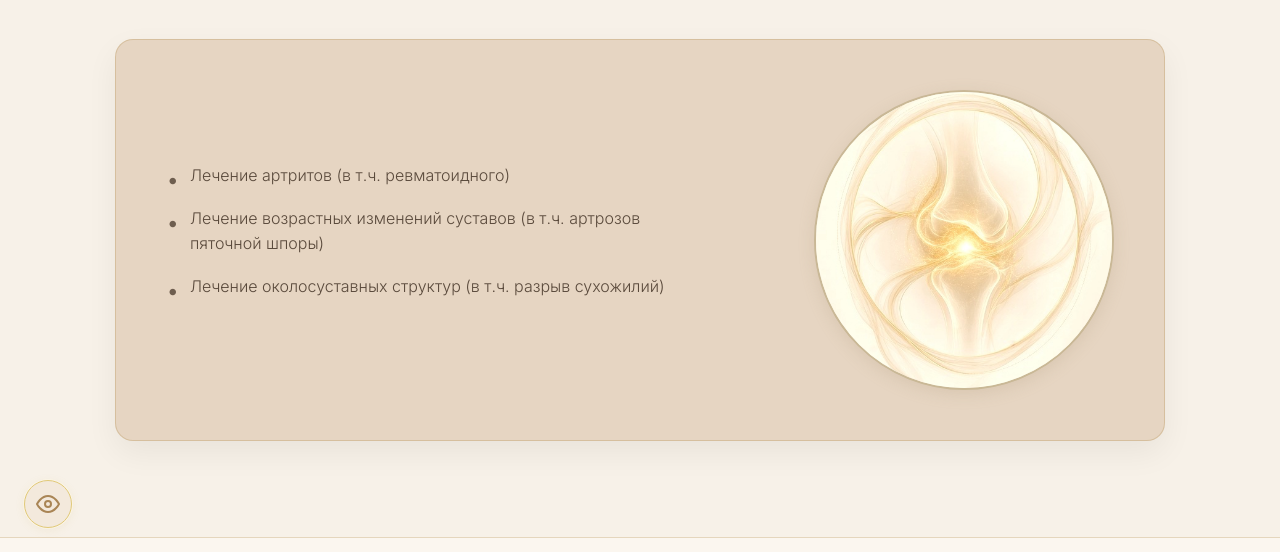
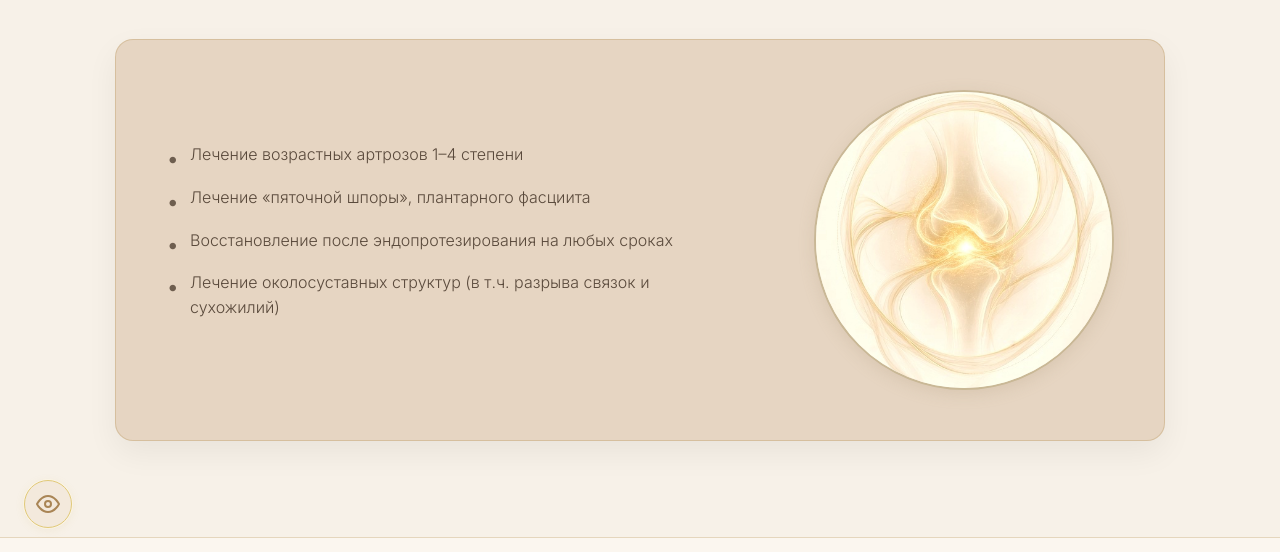
Before and after one commit to andronatievelina-hue/citadel_phisio, a plain HTML site: page landing-joints.html in a window 1280 px wide. Shown: the part 248-800 px from the top of the page. Drawn offline with nearby package versions, Linux system fonts and the light colour scheme.

Commit message:
Обновление сайта

```diff
--- a/landing-joints.html
+++ b/landing-joints.html
@@ -51,9 +51,10 @@
             <div class="landing-card reveal">
                 <div class="landing-text">
                     <ul class="landing-list">
-                        <li>Лечение артритов (в т.ч. ревматоидного)</li>
-                        <li>Лечение возрастных изменений суставов (в т.ч. артрозов пяточной шпоры)</li>
-                        <li>Лечение околосуставных структур (в т.ч. разрыв сухожилий)</li>
+                        <li>Лечение возрастных артрозов 1–4 степени</li>
+                        <li>Лечение «пяточной шпоры», плантарного фасциита</li>
+                        <li>Восстановление после эндопротезирования на любых сроках</li>
+                        <li>Лечение околосуставных структур (в т.ч. разрыва связок и сухожилий)</li>
                     </ul>
                 </div>
                 <div class="landing-image">
```
Also changed, not shown: landing-nerves.html (+3 -3 lines), landing-spine.html (+1 -0 lines).
